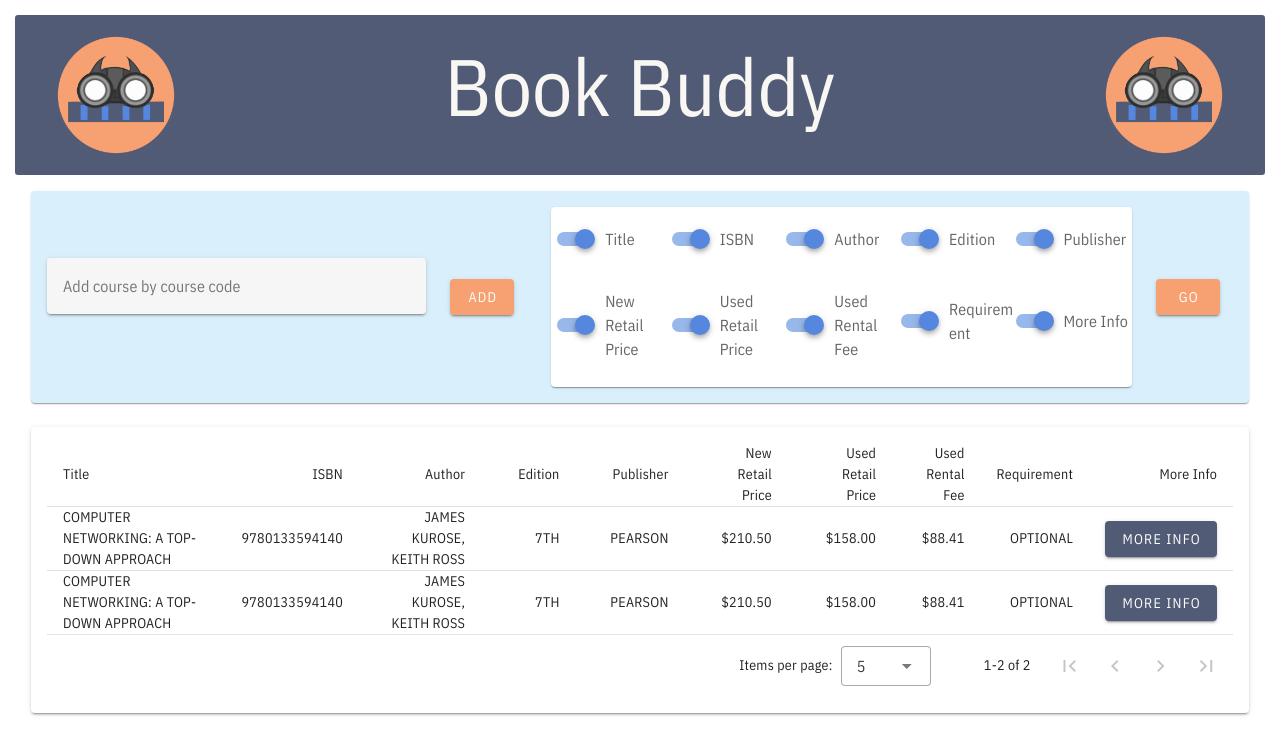
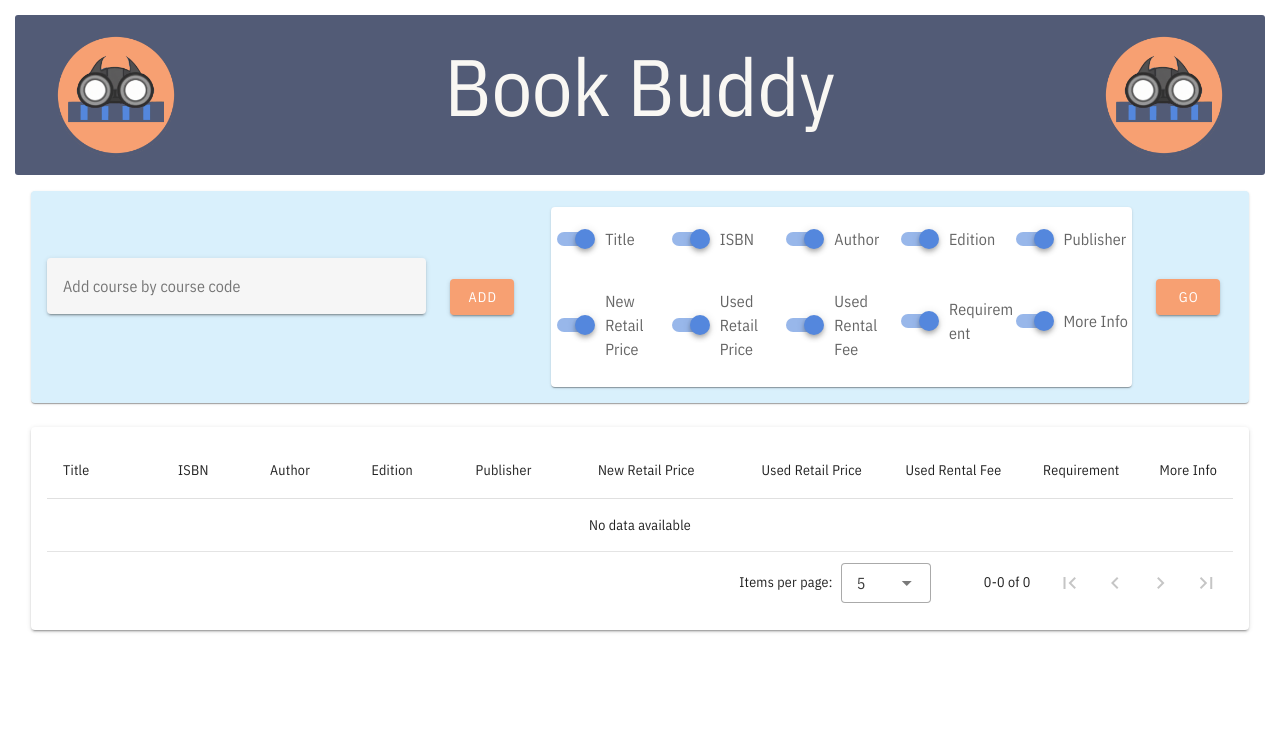
Before and after one commit to HCI-group10/HCI-Design-A, a Vue app: page /home in a window 1280 px wide. Shown: the top 754 px of the page. Built offline with nearby package versions, Linux system fonts and the light colour scheme.

Commit message:
fixed data errors

```diff
--- a/src/views/Home.vue
+++ b/src/views/Home.vue
@@ -130,19 +130,19 @@
                   <v-col cols="6">
                     <div>
                       <strong>Requirement:</strong>
-                      {{ selectedTextbook.TextIs }}
+                      {{ selectedTextbook.textis }}
                     </div>
                     <div>
                       <strong>New Retail Price:</strong>
-                      {{ selectedTextbook.newRetailPrice }}
+                      {{ selectedTextbook.newretailprice }}
                     </div>
                     <div>
                       <strong>Used Retail Price:</strong>
-                      {{ selectedTextbook.usedRetailPrice }}
+                      {{ selectedTextbook.usedretailprice }}
                     </div>
                     <div>
                       <strong>Used Rental Fee:</strong>
-                      {{ selectedTextbook.usedRentalFee }}
+                      {{ selectedTextbook.usedrentalfee }}
                     </div>
                   </v-col>
                 </v-row>
@@ -179,32 +179,7 @@ export default {
     selectedItem: null,
     chips: [],
     headerVisibility: [],
-    textbooks: [
-      {
-        title: "COMPUTER NETWORKING: A TOP-DOWN APPROACH",
-        isbn: "9780133594140",
-        author: "JAMES KUROSE, KEITH ROSS",
-        edition: "7TH",
-        publisher: "PEARSON",
-        newRetailPrice: "$210.50",
-        usedRetailPrice: "$158.00",
-        usedRentalFee: "$88.41",
-        moreinfo: "",
-        TextIs: "OPTIONAL",
-      },
-      {
-        title: "COMPUTER NETWORKING: A TOP-DOWN APPROACH",
-        isbn: "9780133594140",
-        author: "JAMES KUROSE, KEITH ROSS",
-        edition: "7TH",
-        publisher: "PEARSON",
-        newRetailPrice: "$210.50",
-        usedRetailPrice: "$158.00",
-        usedRentalFee: "$88.41",
-        TextIs: "OPTIONAL",
-      },
-      // You can add more textbook entries if needed
-    ],
+    textbooks: [],
     headers: [
       {
         title: "Title",
@@ -245,28 +220,28 @@ export default {
         title: "New Retail Price",
         align: "end",
         sortable: true,
-        key: "newRetailPrice",
+        key: "newretailprice",
         visible: true,
       },
       {
         title: "Used Retail Price",
         align: "end",
         sortable: true,
-        key: "usedRetailPrice",
+        key: "usedretailprice",
         visible: true,
       },
       {
         title: "Used Rental Fee",
         align: "end",
         sortable: false,
-        key: "usedRentalFee",
+        key: "usedrentalfee",
         visible: true,
       },
       {
         title: "Requirement",
         align: "end",
         sortable: false,
-        key: "TextIs",
+        key: "textis",
         visible: true,
       },
       {
@@ -296,19 +271,24 @@ export default {
 
       let validCourses = await this.getClassInfo();
 
-      console.log(validCourses);
-
       //run through each item stored and create url then search up table data
       //parse table data to create items
       //add said items to textbooks object
+
+      this.textbooks = [];
 
       for (let course of validCourses) {
         //{classId, classnumber} objects
         const url = `https://www.bsd.ufl.edu/textadoption/studentview/displayadoption1sect.aspx?SECT=${course.classNumber}&YEAR=23&TERM=8`;
 
         const data = await this.fetchData(url);
+
         if (data) {
-          textbooks = fixArray(data);
+          // Assuming 'data' is the array you want to append to 'textbooks'
+
+          data.forEach((book) => {
+            this.textbooks.push(book);
+          });
         }
       }
     },
@@ -415,7 +395,7 @@ export default {
                   const restOfKey = normalizedKey.substring(
                     "Thistextis".length
                   );
-                  tempObject["TextIs"] = restOfKey.toUpperCase();
+                  tempObject["textis"] = restOfKey.toUpperCase();
                 }
               });
 
@@ -425,7 +405,7 @@ export default {
             }
           });
 
-          return fixArray(data);
+          return this.fixArray(data);
         } else {
           return "Table with class 'books' not found.";
         }
@@ -485,7 +465,6 @@ export default {
           this.selectedTextbook.isbn
         );
       }
-      console.log(link);
       if (link) {
         window.open(link, "_blank");
       } else {
@@ -512,10 +491,10 @@ export default {
         isbn,
         edition,
         publisher,
-        newRetailPrice,
-        usedRetailPrice,
-        usedRentalFee,
-        TextIs,
+        newretailprice,
+        usedretailprice,
+        usedrentalfee,
+        textis,
       } = item.columns;
 
       this.selectedTextbook = {
@@ -524,10 +503,10 @@ export default {
         isbn,
         edition,
         publisher,
-        newRetailPrice,
-        usedRetailPrice,
-        usedRentalFee,
-        TextIs,
+        newretailprice,
+        usedretailprice,
+        usedrentalfee,
+        textis,
       };
       this.modalOpen = true;
     },
```
